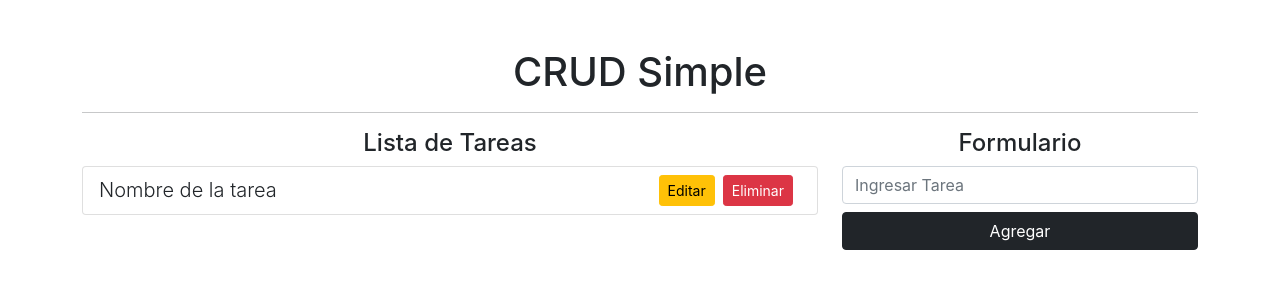
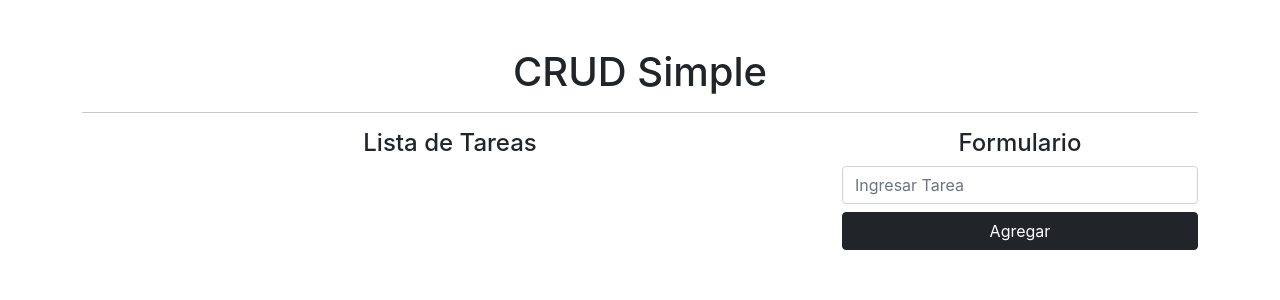
Before and after one commit to MiguelDominguezSanchez/crud-simple-udemy, a React (Create React App) app: page / in a window 1280 px wide. Shown: the top 300 px of the page. Built offline with nearby package versions, Linux system fonts and the light colour scheme; the HTML template or start-up script is replaced by a standard one.

Commit message:
39. Listar Tareas

```diff
--- a/src/App.jsx
+++ b/src/App.jsx
@@ -30,11 +30,17 @@
             <div className="col-8">
               <h4 className="text-center">Lista de Tareas</h4>
                 <ul className="list-group">
-                <li className="list-group-item">
-                <span className="lead">Nombre de la tarea</span>
-                <button className="btn btn-danger btn-sm float-end mx-2">Eliminar</button>
-                <button className="btn btn-warning btn-sm float-end">Editar</button>
-                </li>
+                {
+                  tareas.map(item => (
+                    <li className="list-group-item" key={item.id}>
+                    <span className="lead">{item.nombreTarea}</span>
+                    <button className="btn btn-danger btn-sm float-end mx-2">Eliminar</button>
+                    <button className="btn btn-warning btn-sm float-end">Editar</button>
+                    </li>
+                  ))
+                }
+
+
                 </ul>
             </div>
           <div className="col-4">
```
Also changed, not shown: 1 other file (tests, documents, lock files or other folders).
